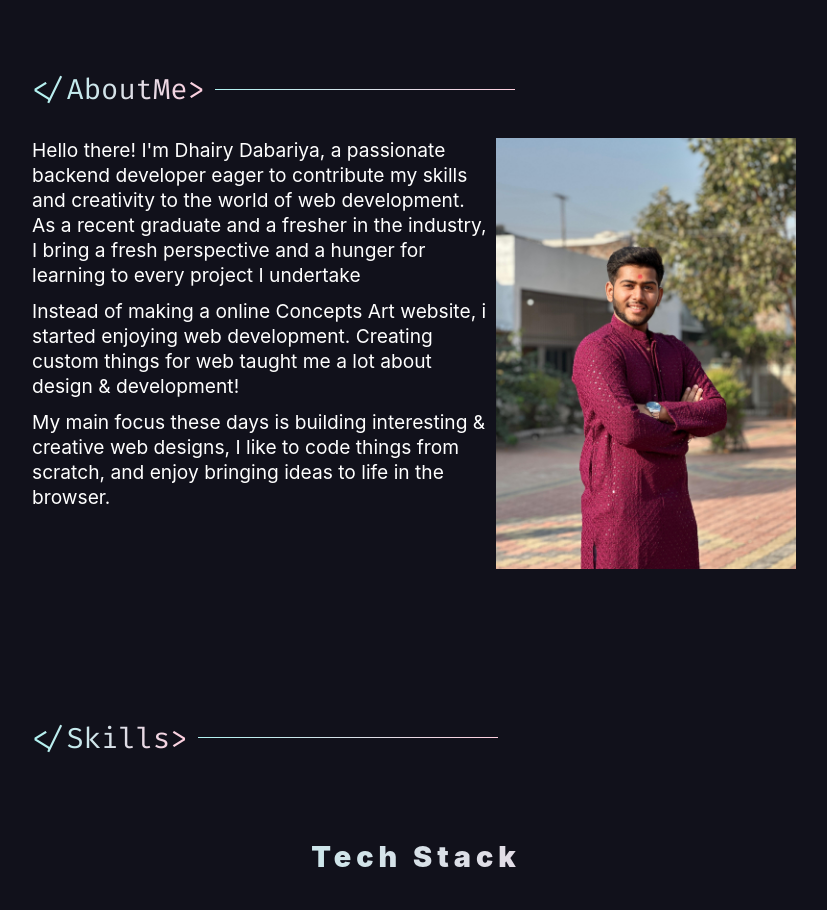
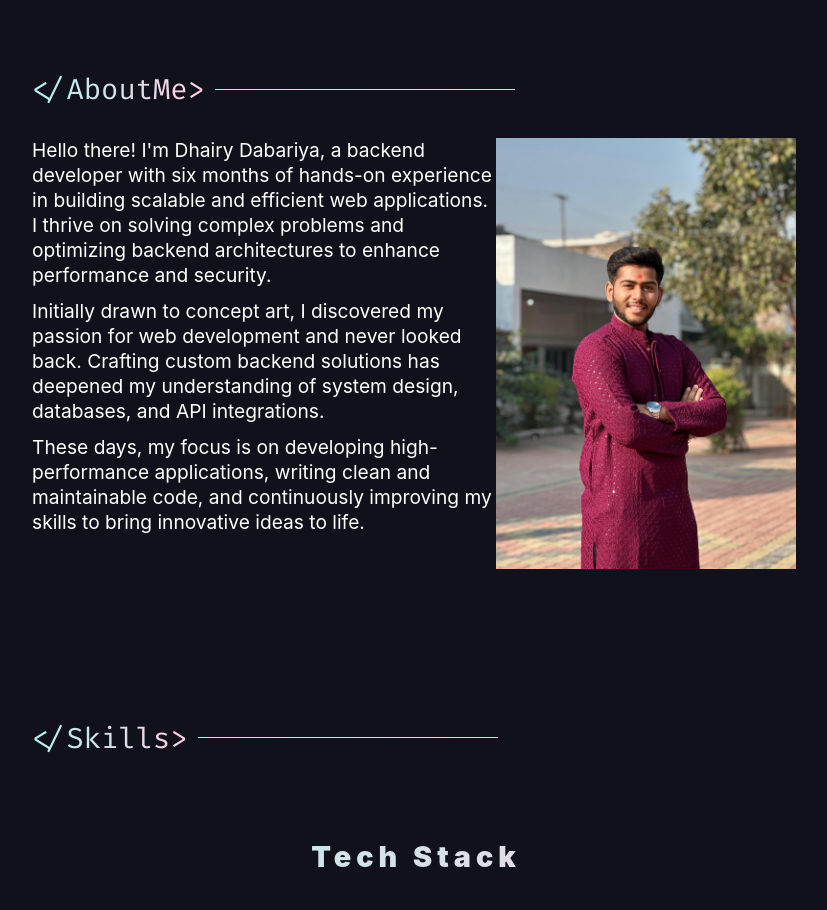
Before and after one commit to dhairydobariya/portfolio, a plain HTML site: page index.html in a window 1280 px wide. Shown: the part 840-1750 px from the top of the page, without its empty margins (224-1051 px from the left). Drawn offline with nearby package versions, Linux system fonts and the light colour scheme; a web font is replaced by a local one.

Commit message:
update personal introduction in index.html to reflect backend development experience and focus on high-performance applications

```diff
--- a/index.html
+++ b/index.html
@@ -170,9 +170,9 @@
 
                 <div class="info-dp-section">
                     <div class="about-info">
-                        <p tabindex="0">Hello there! I'm Dhairy Dabariya, a passionate backend developer eager to contribute my skills and creativity to the world of web development. As a recent graduate and a fresher in the industry, I bring a fresh perspective and a hunger for learning to every project I undertake</p> <br>
-                        <p tabindex="0">Instead of making a online Concepts Art website, i started enjoying web development. Creating custom things for web taught me a lot about design & development! </p> <br>
-                           <p tabindex="0"> My main focus these days is building interesting & creative web designs, I like to code things from scratch, and enjoy bringing ideas to life in the browser.</p>
+                        <p tabindex="0">Hello there! I'm Dhairy Dabariya, a backend developer with six months of hands-on experience in building scalable and efficient web applications. I thrive on solving complex problems and optimizing backend architectures to enhance performance and security.</p> <br>
+                        <p tabindex="0">Initially drawn to concept art, I discovered my passion for web development and never looked back. Crafting custom backend solutions has deepened my understanding of system design, databases, and API integrations.</p> <br>
+                           <p tabindex="0">These days, my focus is on developing high-performance applications, writing clean and maintainable code, and continuously improving my skills to bring innovative ideas to life.</p>
 
                     </div>
 
```
